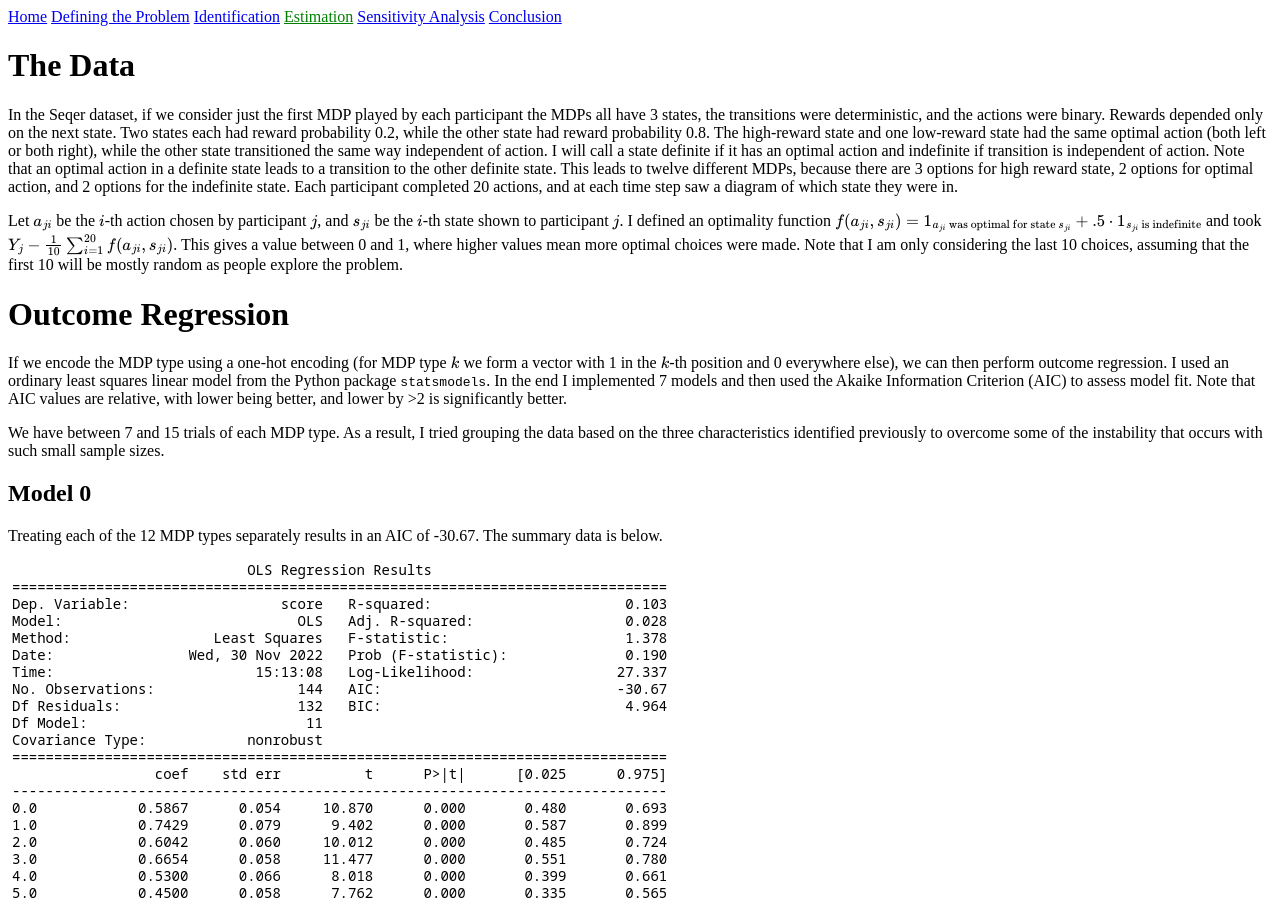
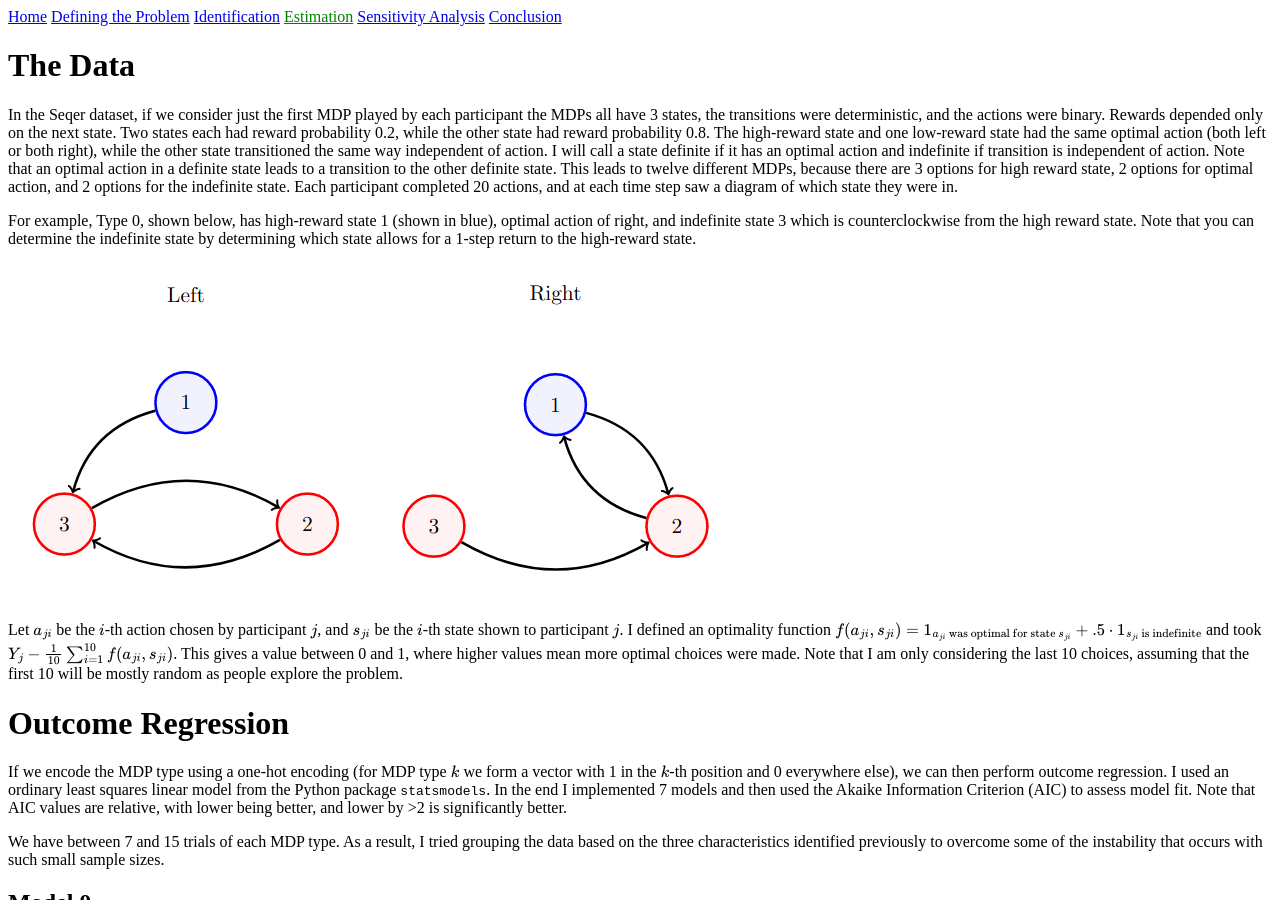
Before and after one commit to HaleyColgate/haleycolgate.github.io, a Jekyll site: the page built from hw4.md, in a window 1280 px wide and 900 px high. Built offline with Jekyll 4.4.1, drawn with Linux system fonts in a browser that asks for light colours.

Commit message:
update hw4

```diff
--- a/hw4.md
+++ b/hw4.md
@@ -5,8 +5,12 @@ title: Estimation
 # The Data
 In the Seqer dataset, if we consider just the first MDP played by each participant the MDPs all have 3 states, the transitions were deterministic, and the actions were binary.  Rewards depended only on the next state.  Two states each had reward probability 0.2, while the other state had reward probability 0.8.  The high-reward state and one low-reward state had the same optimal action (both left or both right), while the other state transitioned the same way independent of action.  I will call a state definite if it has an optimal action and indefinite if transition is independent of action.  Note that an optimal action in a definite state leads to a transition to the other definite state.  This leads to twelve different MDPs, because there are 3 options for high reward state, 2 options for optimal action, and 2 options for the indefinite state.  Each participant completed 20 actions, and at each time step saw a diagram of which state they were in.
 
+For example, Type 0, shown below, has high-reward state 1 (shown in blue), optimal action of right, and indefinite state 3 which is counterclockwise from the high reward state.  Note that you can determine the indefinite state by determining which state allows for a 1-step return to the high-reward state.
+
+![Type 0](/assets/images/type0.png)
+
 Let $$a_{ji}$$ be the $$i$$-th action chosen by participant $$j$$, and $$s_{ji}$$ be the $$i$$-th state shown to participant $$j$$.
-I defined an optimality function $$f(a_{ji},s_{ji})=1_{a_{ji}\text{ was optimal for state }s_{ji}} + .5\cdot{1_{s_{ji} \text{ is indefinite}}}$$ and took $$Y_j - \frac{1}{10} \sum_{i=1}^{20} f(a_{ji}, s_{ji})$$.  This gives a value between 0 and 1, where higher values mean more optimal choices were made.  Note that I am only considering the last 10 choices, assuming that the first 10 will be mostly random as people explore the problem.
+I defined an optimality function $$f(a_{ji},s_{ji})=1_{a_{ji}\text{ was optimal for state }s_{ji}} + .5\cdot{1_{s_{ji} \text{ is indefinite}}}$$ and took $$Y_j - \frac{1}{10} \sum_{i=1}^{10} f(a_{ji}, s_{ji})$$.  This gives a value between 0 and 1, where higher values mean more optimal choices were made.  Note that I am only considering the last 10 choices, assuming that the first 10 will be mostly random as people explore the problem.
 
 # Outcome Regression
 If we encode the MDP type using a one-hot encoding (for MDP type $$k$$ we form a vector with 1 in the $$k$$-th position and 0 everywhere else), we can then perform outcome regression.  I used an ordinary least squares linear model from the Python package `statsmodels`.  In the end I implemented 7 models and then used the Akaike Information Criterion (AIC) to assess model fit.  Note that AIC values are relative, with lower being better, and lower by >2 is significantly better.
```
Also changed, not shown: assets/images/type0.png (added), 1 other file.
